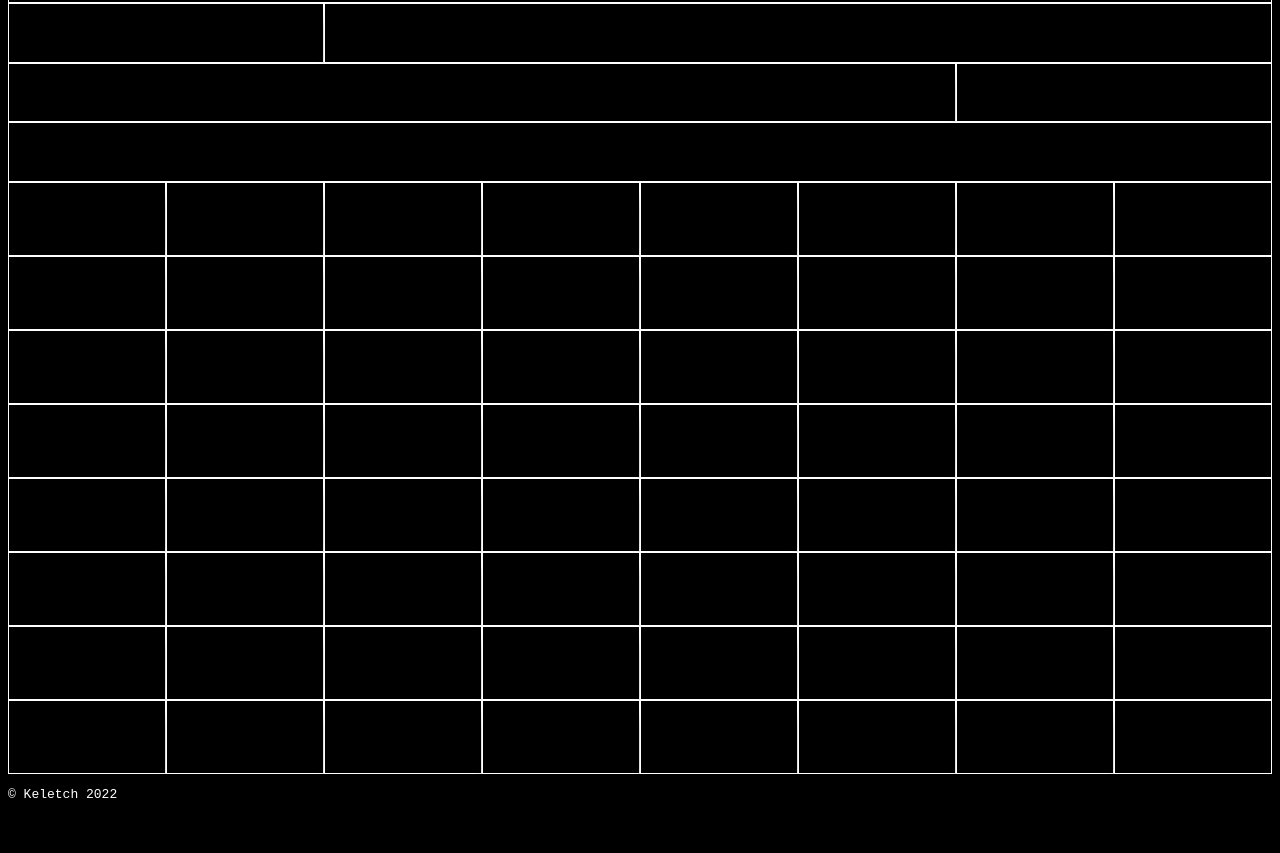
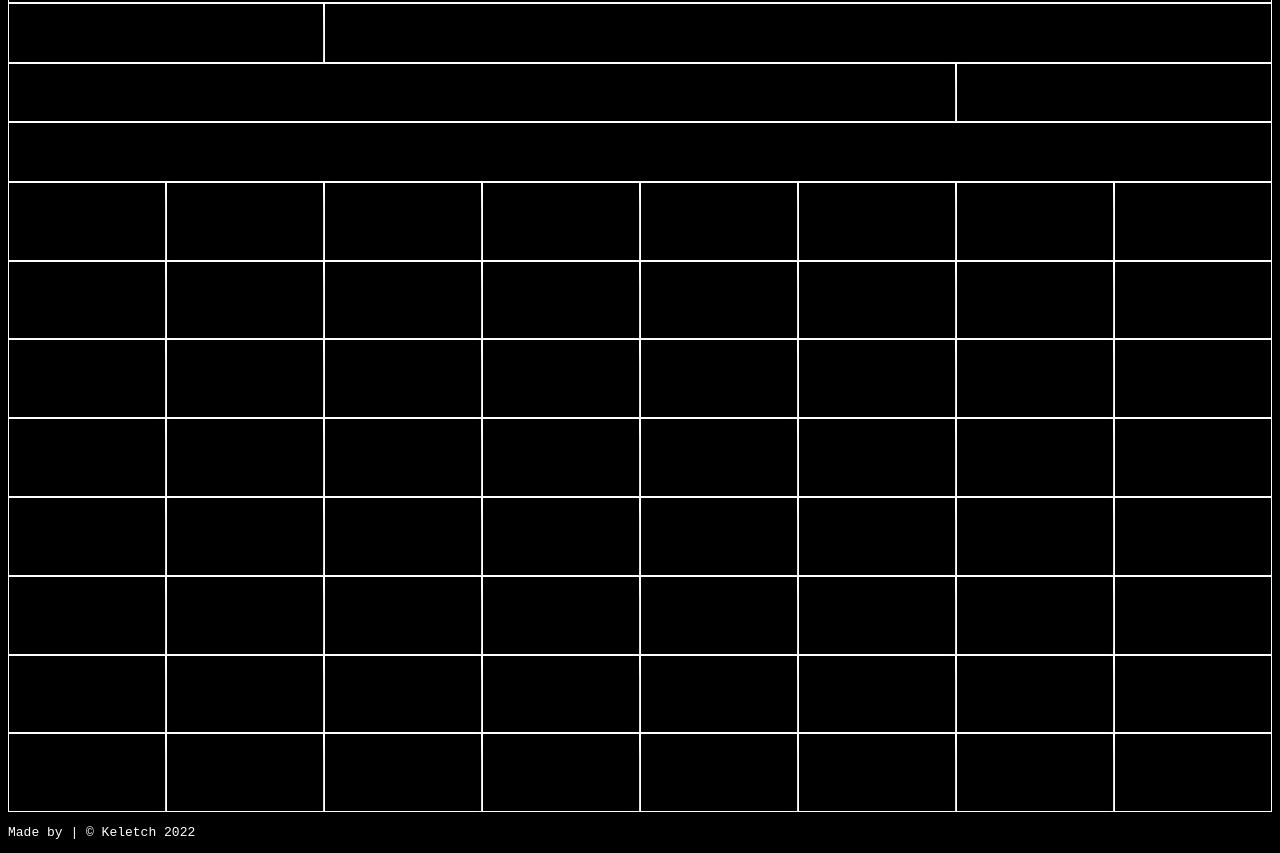
Before and after one commit to Keletch/book, a plain HTML site: page index.html in a window 1280 px wide. Shown: the part 250-1103 px from the top of the page. Before the commit the page ends 1065 px from the top, so only its background shows below. Drawn offline with Linux system fonts and the light colour scheme.

Commit message:
madeByChange&adjust :D

```diff
--- a/index.html
+++ b/index.html
@@ -97,6 +97,6 @@
         <div class="seone_f"></div>
         <!--<div class="setwo_f"></div>-->
     </div>
-    <p>&copy; Keletch 2022</p>
+    <p>Made by | &copy; Keletch 2022</p>
 </footer>
 </html>
--- a/styles/main.css
+++ b/styles/main.css
@@ -43,7 +43,7 @@
     .fione_f,.fitwo_f,.fithree_f,.fifour_f,.fifive_f,.fisix_f,.fiseven_f,.fieight_f,.finine_f,
     .sone_f,.stwo_f,.sthree_f,.sfour_f,.sfive_f,.ssix_f,.sseven_f,.seight_f,.snine_f,
     .seone_f,.setwo_f{
-        padding: calc(.5vh + 2.5vw);
+        padding: calc(.8vh + 2.5vw);
         border: 1px solid #fff;
         background-color: #000;
         box-shadow: 0px 10px 13px -7px #000000, inset 0px 0px 10px 2px rgb(0, 0, 0);
```
